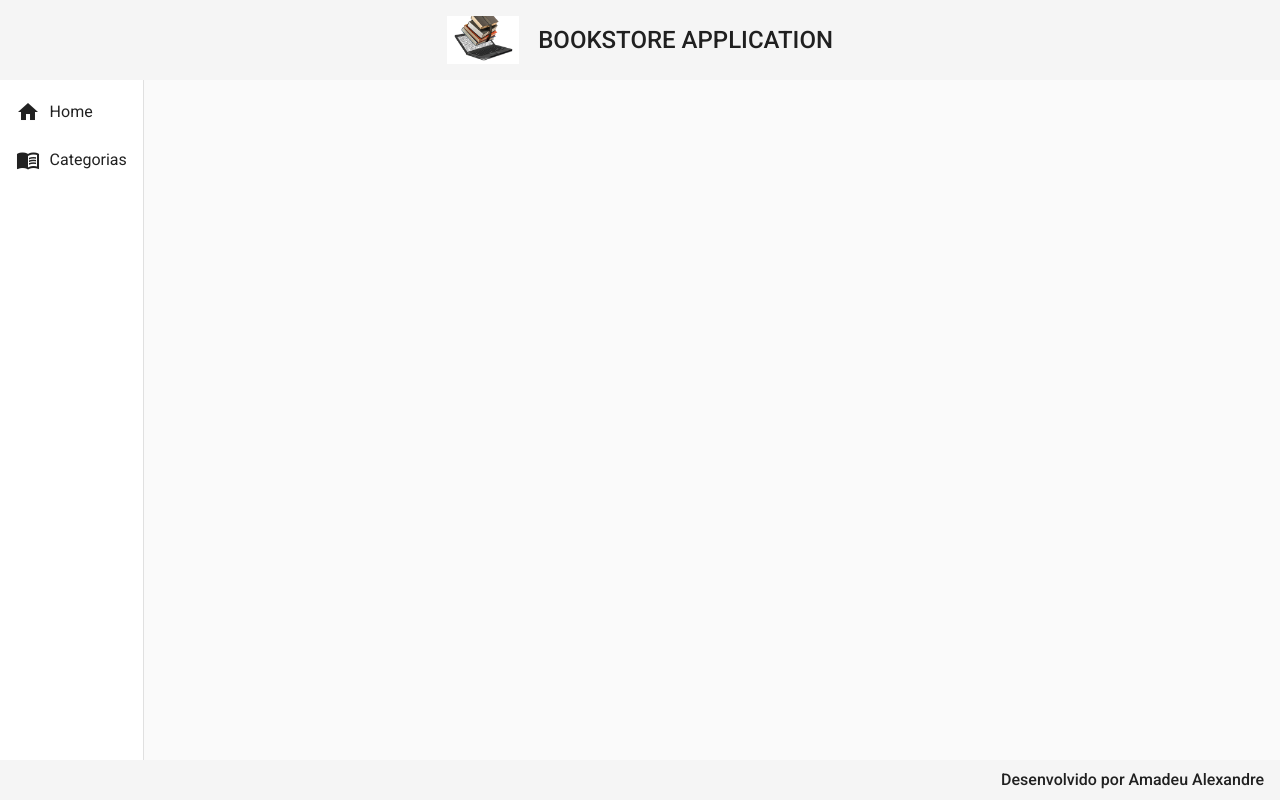
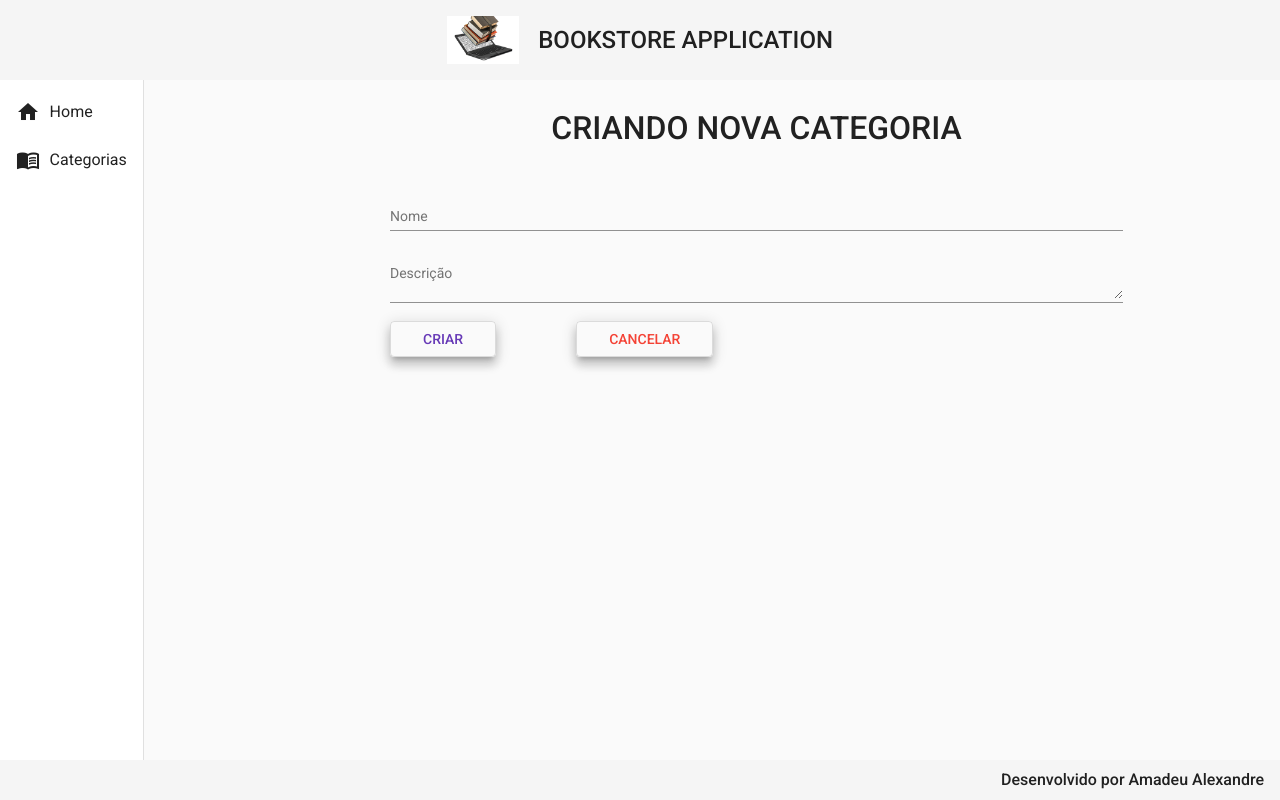
Before and after one commit to Amadeu2018/bookstore-frontend, an Angular app: page /categorias/create in a window 1280 px wide. Before the commit this address led to /. Built offline with nearby package versions, Linux system fonts and the light colour scheme.

Commit message:
Método CREATE implementado para categoria

```diff
--- /dev/null
+++ b/src/app/component/views/categoria/categoria-create/categoria-create.component.css
@@ -0,0 +1,26 @@
+form {
+    text-align: center;
+    width: 70%;
+    margin: 2rem auto 0 auto;
+}
+
+h1 {
+    font-size: 2rem;
+    font-weight: 500;
+    margin-bottom: 3rem;
+}
+
+.form {
+    width: 100%;
+}
+
+.buttons {
+    width: 100%;
+    text-align: start;
+}
+
+button {
+    margin-right: 5rem;
+    padding-right: 2rem;
+    padding-left: 2rem;
+}
--- /dev/null
+++ b/src/app/component/views/categoria/categoria-create/categoria-create.component.html
@@ -0,0 +1,19 @@
+<form>
+    <h1>CRIANDO NOVA CATEGORIA</h1>
+
+    <mat-form-field class="form">
+        <mat-label>Nome</mat-label>
+        <input matInput [(ngModel)]="categoria.nome" type="text" name="nome" placeholder="Ex. Computação">
+    </mat-form-field>
+
+    <mat-form-field class="form">
+        <mat-label>Descrição</mat-label>
+        <textarea matInput [(ngModel)]="categoria.descricao" type="text" name="descricao" placeholder="Ex. Livros de Computação"></textarea>
+    </mat-form-field>
+
+    <div class="buttons">
+        <button (click)="create()" class="mat-elevation-z8" mat-stroked-button color="primary">CRIAR</button>
+        <button class="mat-elevation-z8" mat-stroked-button color="warn">CANCELAR</button>
+
+    </div>
+</form>
--- /dev/null
+++ b/src/app/component/views/categoria/categoria-create/categoria-create.component.ts
@@ -0,0 +1,34 @@
+import { Component, OnInit } from '@angular/core';
+import { Router } from '@angular/router';
+import { Categoria } from '../categoria.model';
+import { CategoriaService } from '../categoria.service';
+
+@Component({
+  selector: 'app-categoria-create',
+  templateUrl: './categoria-create.component.html',
+  styleUrls: ['./categoria-create.component.css']
+})
+export class CategoriaCreateComponent implements OnInit {
+
+  categoria: Categoria = {
+    nome: '',
+    descricao: ''
+  }
+
+  constructor(private service: CategoriaService, private router: Router) { }
+
+  ngOnInit(): void {
+  }
+
+  create(): void {
+    this.service.create(this.categoria).subscribe((resposta) =>{
+      this.router.navigate(['categorias'])
+      console.log(resposta);
+      this.service.mensagem('Categoria criada com sucesso!');
+    }, err => {
+      for(let i = 0; i < err.error.errors.length; i++){
+        this.service.mensagem(err.error.errors[i].message)
+      }
+    })
+  }
+}
--- a/src/app/component/views/categoria/categoria-read/categoria-read.component.html
+++ b/src/app/component/views/categoria/categoria-read/categoria-read.component.html
@@ -3,7 +3,7 @@
         <h1>Categoria</h1>
     </div>
 
-    <button class="mat-elevation-z8" mat-stroked-button color="primary">NOVA CATEGORIA</button>
+    <button class="mat-elevation-z8" (click)="navegarParaCategoriaCreate()" mat-stroked-button color="primary">NOVA CATEGORIA</button>
 
 
     <div class="mat-elevation-z8 content-table">
--- a/src/app/component/views/categoria/categoria-read/categoria-read.component.ts
+++ b/src/app/component/views/categoria/categoria-read/categoria-read.component.ts
@@ -1,4 +1,5 @@
 import { Component, OnInit } from '@angular/core';
+import { Router } from '@angular/router';
 import { Categoria } from '../categoria.model';
 import { CategoriaService } from '../categoria.service';
 
@@ -14,7 +15,8 @@
 
     displayedColumns: string[] = ['id', 'nome', 'descricao', 'livros', 'acoes'];
 
-  constructor(private service: CategoriaService) { }
+  constructor(private service: CategoriaService,
+              private router: Router) { }
 
   ngOnInit(): void {
     this.findAll();
@@ -26,4 +28,8 @@
           this.categorias = resposta;
         })
     }
+
+    navegarParaCategoriaCreate() {
+      this.router.navigate(['categorias/create']);
+    }
 }
--- a/src/app/component/views/categoria/categoria.model.ts
+++ b/src/app/component/views/categoria/categoria.model.ts
@@ -1,5 +1,5 @@
 export interface Categoria {
     id?: String;
-    mome: String;
+    nome: String;
     descricao: String;
 }
--- a/src/app/component/views/categoria/categoria.service.ts
+++ b/src/app/component/views/categoria/categoria.service.ts
@@ -3,6 +3,7 @@
 import { HttpClient } from '@angular/common/http';
 import { environment } from 'src/environments/environment';
 import { Categoria } from './categoria.model';
+import { MatSnackBar } from '@angular/material/snack-bar';
 
 @Injectable({
   providedIn: 'root'
@@ -11,10 +12,23 @@
 
     baseUrl: string = environment.baseUrl;
 
-  constructor(private http: HttpClient) { }
+  constructor(private http: HttpClient, private _snack: MatSnackBar) { }
 
   findAll():Observable<Categoria[]> {
     const url = `${this.baseUrl}/categorias`
     return this.http.get<Categoria[]>(url)
   }
+
+  create(categoria: Categoria): Observable<Categoria>{
+    const url = `${this.baseUrl}/categorias`
+    return this.http.post<Categoria>(url, categoria);
+  }
+
+  mensagem(str: string): void {
+    this._snack.open(`${str}`, 'OK', {
+      horizontalPosition: 'end',
+      verticalPosition: 'top',
+      duration: 3000
+    })
+  }
 }
```
Also changed, not shown: src/app/app-routing.module.ts (+6 -1 lines), src/app/app.module.ts (+12 -5 lines).
